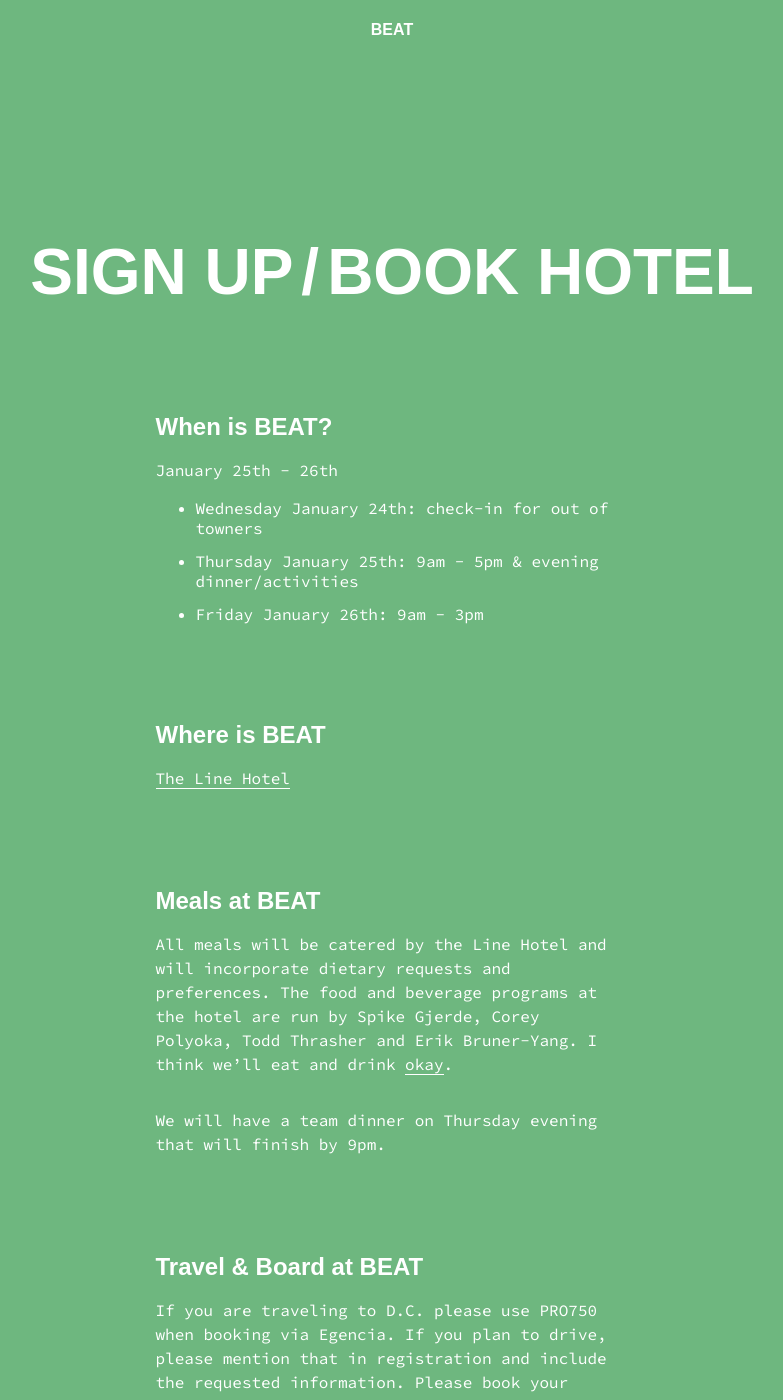
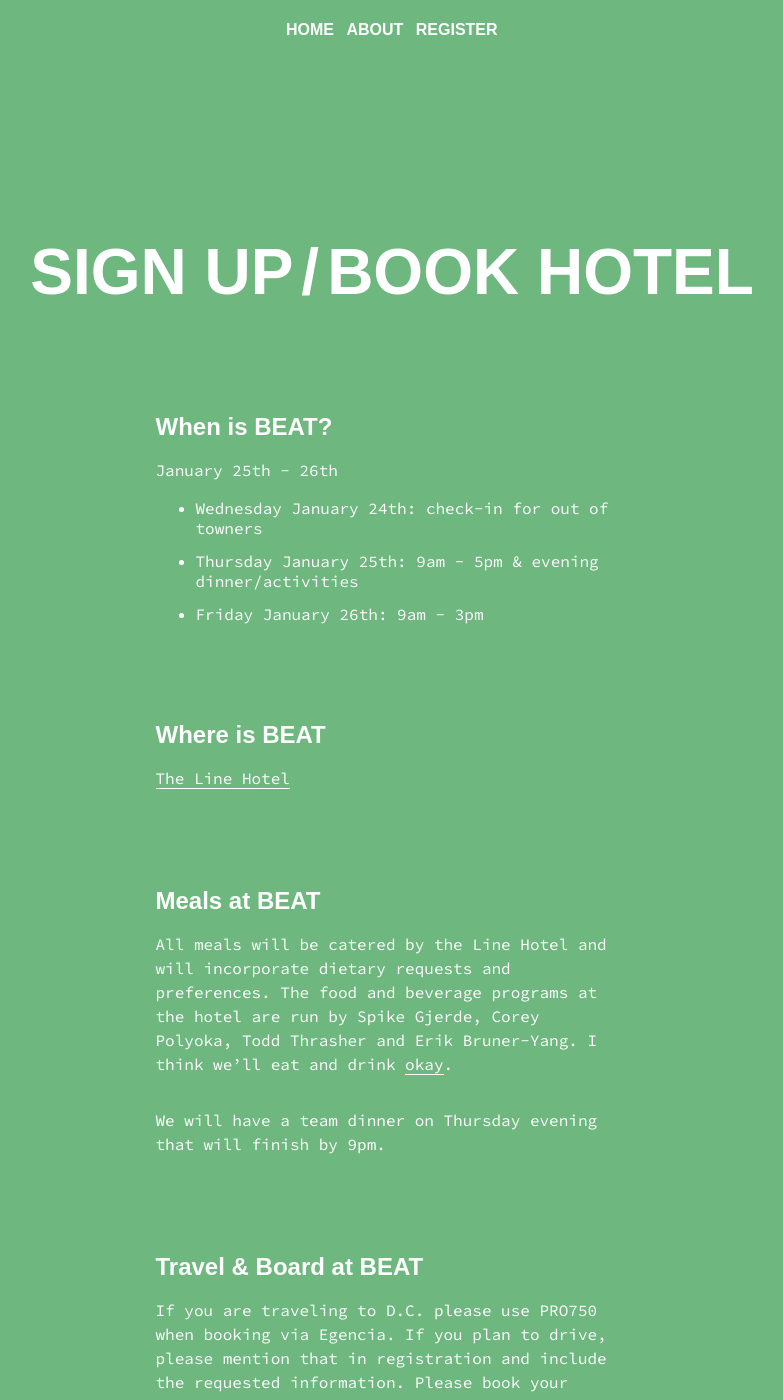
Before and after one commit to voxmedia/beat, a Jekyll site: the page built from _posts/2017-10-02-sign_up.markdown, in a window 1280 px wide and 1400 px high. Shown: the whole window, without its empty margins (252-1035 px from the left). Built offline with Jekyll 4.4.1, drawn with Linux system fonts in a browser that asks for light colours.

Commit message:
Fixed the nav

```diff
--- a/_includes/header.html
+++ b/_includes/header.html
@@ -6,7 +6,13 @@
 
     {% if page_paths %}
       <nav class="c-nav projects">
-        <div class="nav-items"><a href="/">{{ site.title | escape }}</a></div>
+        <div class="nav-items">
+          <a href="/">Home</a>
+          {% for post in site.posts reversed %}
+            <a class="nav-items active" href="{{ post.url | escape }}">{{ post.title | escape }}</a>
+          {% endfor %}
+        </div>
+
       </nav>
     {% endif %}
   </div>
--- a/_sass/components/c-nav.scss
+++ b/_sass/components/c-nav.scss
@@ -3,6 +3,10 @@
   width: 100%;
   display: flex;
   justify-content: center;
+
+  .nav-items {
+    width: 220px;
+  }
 
   a {
     margin-left: .5rem;
```
Also changed, not shown: 6 other files.
